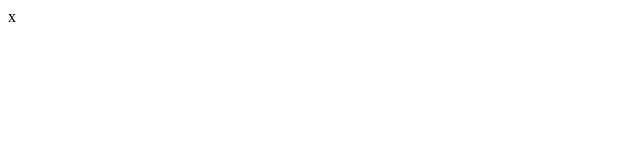
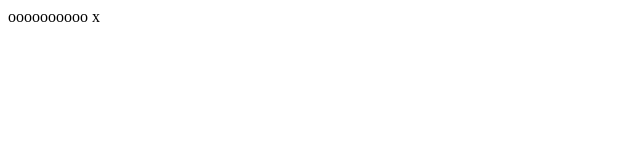
Before and after one commit to w2chidao/whats-this, a plain HTML site: page index.html in a window 1280 px wide. Shown: the whole page, without its empty margins (0-640 px from the left). Drawn offline with Linux system fonts and the light colour scheme.

Commit message:
修改了文件

```diff
--- a/index.html
+++ b/index.html
@@ -8,6 +8,7 @@
     <link rel="stylesheet" href="/index.css">
 </head>
 <body>
+    oooooooooo
     x
     <script src="/index.js"></script>
 </body>
```
